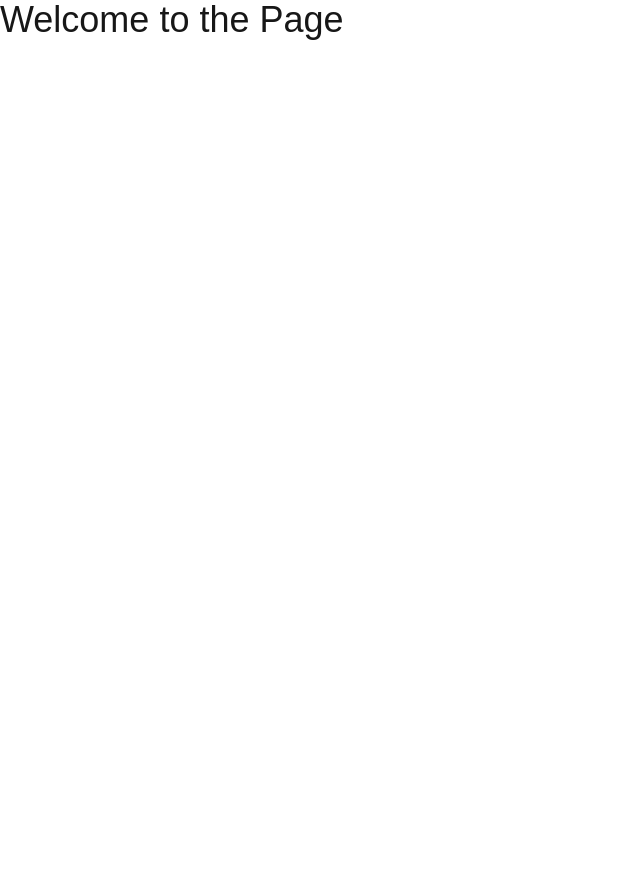
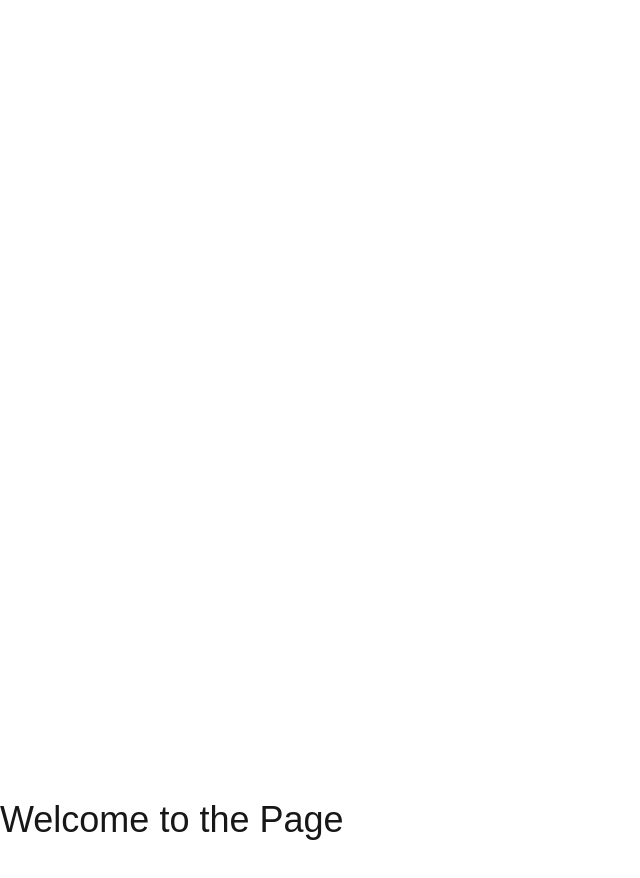
Before and after one commit to mannatgupta146/portfolio-v1, a Next.js app: page / in a window 1280 px wide. Shown: the top 878 px of the page, without its empty margins (0-640 px from the left). Built offline with nearby package versions, Linux system fonts and the light colour scheme.

Commit message:
text reveal component with scroll and mount triggers

```diff
--- a/src/app/page.js
+++ b/src/app/page.js
@@ -1,7 +1,12 @@
+import TextReveal from "@/components/TextReveal";
+
 export default function Page() {
   return (
     <main className='h-[200vh] w-full '>
-      <h1 className='text-4xl'>Welcome to the Page</h1>
+      <div className="h-[50%] "></div>
+      <TextReveal splitBy="words" trigger= "scroll">
+        <h1 className='text-4xl'>Welcome to the Page</h1>
+      </TextReveal>
     </main>
   );
 }
--- /dev/null
+++ b/src/components/TextReveal.jsx
@@ -0,0 +1,85 @@
+"use client"
+
+import gsap, { ScrollTrigger, SplitText } from "@/libs/gsap"
+import { useGSAP } from "@gsap/react"
+import { forwardRef, useRef } from "react"
+
+const TextReveal = forwardRef((
+    {
+        children,
+        classname = "",
+        trigger = "mount",
+        scrollStart = "top 80%",
+        splitBy = "lines",
+        duration = 0.7,
+        stagger = 0.1,
+        delay = 0,
+        ease = "power3.out",
+    }, ref) => {
+
+  const wrapperRef = useRef(null)
+  const splitRef = useRef(null)
+  const tlRef = useRef(null)
+
+  useGSAP(() => {
+    splitRef.current = new SplitText(wrapperRef.current, {
+        type: splitBy,
+        lineThreshold: 0.3,
+    })
+
+    const elements = splitRef.current[splitBy]
+
+    gsap.set(elements, {
+        yPercent: 110,
+    })
+
+    tlRef.current = gsap.timeline({
+        paused: true,
+        defaults: {
+            delay
+        }
+    })
+
+    tlRef.current.to(elements, {
+        yPercent: 0,
+        opacity: 1,
+        duration,
+        ease,
+        stagger: {
+            each: stagger,
+            from: "start",
+        }
+    })
+
+    if(trigger === "mount") {
+        tlRef.current.play()
+    }
+
+    if(trigger === "scroll") {
+        ScrollTrigger.create({
+            trigger: wrapperRef.current,
+            start: scrollStart,
+            once: true,
+            onEnter: () => tlRef.current?.play(),
+        })
+    }
+
+    return () => {
+        tlRef.current?.kill()
+        splitRef.current?.revert()
+        ScrollTrigger.getAll().forEach(trigger => trigger.kill())
+    }
+
+  }, {
+    scope: wrapperRef,
+    dependencies: [trigger, scrollStart, splitBy, duration, stagger, delay, ease]
+  })
+
+  return (
+    <div ref={wrapperRef} className={`overflow-hidden ${classname}`}>
+      {children}
+    </div>
+  )
+})
+
+export default TextReveal
--- a/src/libs/gsap.js
+++ b/src/libs/gsap.js
@@ -1,5 +1,10 @@
+import { useGSAP } from "@gsap/react";
 import gsap from "gsap";
+import { ScrollTrigger } from "gsap/ScrollTrigger";
+import { SplitText } from "gsap/SplitText";
+
+gsap.registerPlugin(ScrollTrigger, SplitText);
 
 
-
+export { useGSAP, ScrollTrigger, SplitText };
 export default gsap;
```
